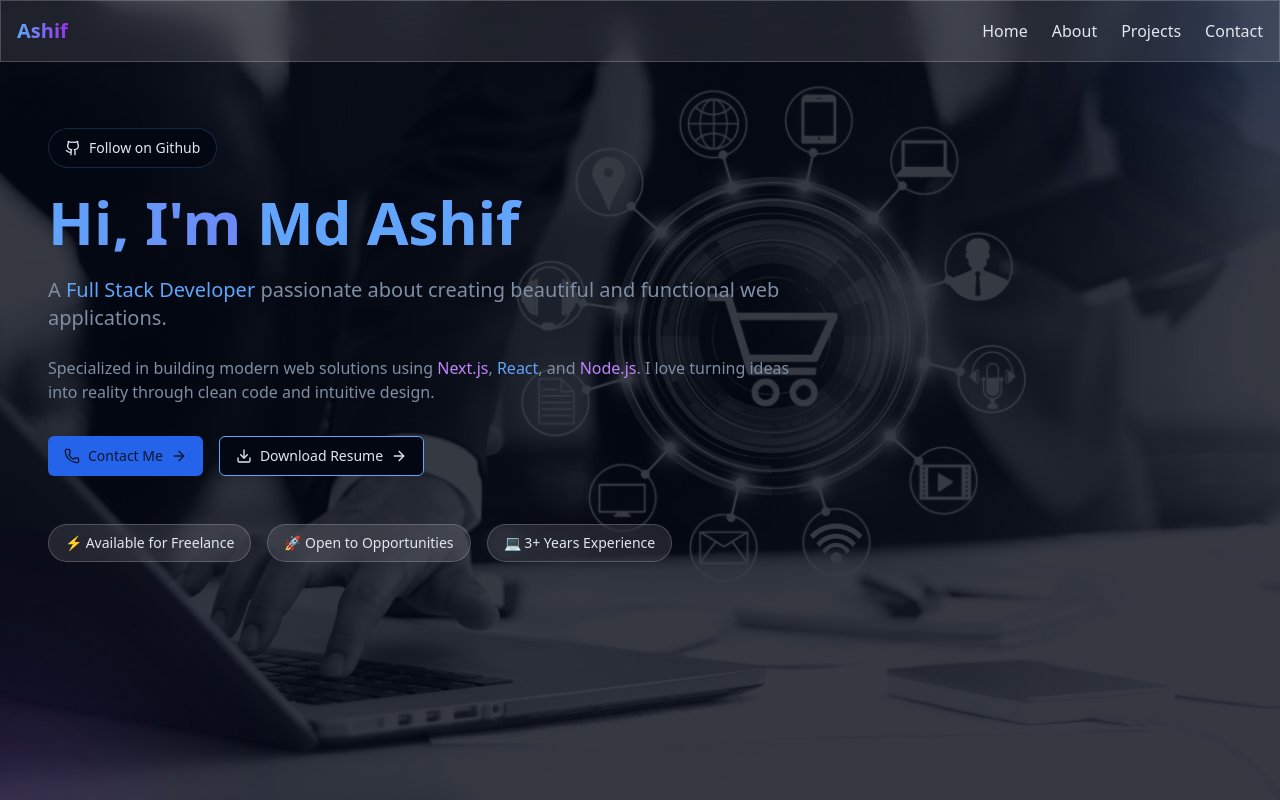
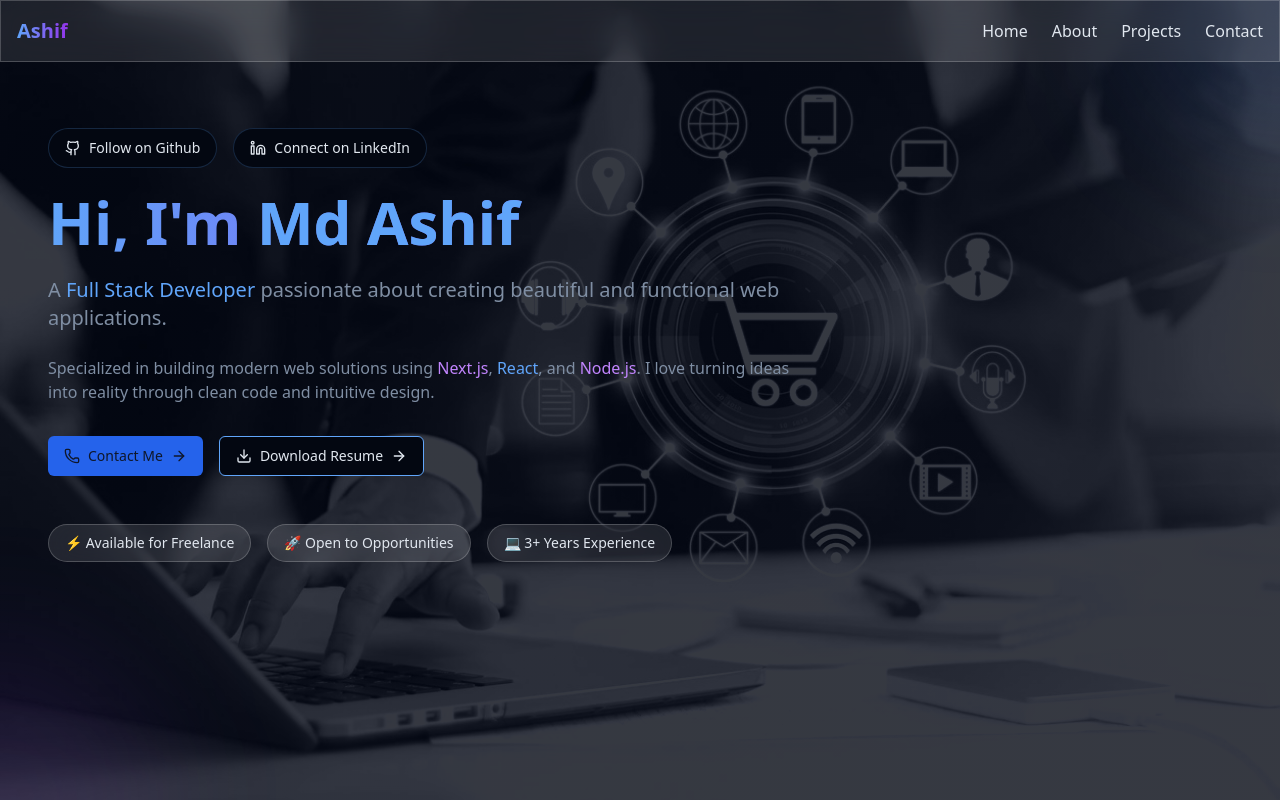
Before and after one commit to ashifreza72/portfolio, a Next.js app: page / in a window 1280 px wide. Shown: the top 800 px of the page. Built offline with nearby package versions, Linux system fonts and the light colour scheme.

Commit message:
added linkdin id in footer section

```diff
--- a/src/components/sections/ContactSection.tsx
+++ b/src/components/sections/ContactSection.tsx
@@ -2,9 +2,10 @@
 
 import { Button } from '@/components/ui/button';
 import { Github, Linkedin, Mail } from 'lucide-react';
-import { useState } from 'react';
+import { useState, useId } from 'react';
 
 export function ContactSection() {
+  const formId = useId();
   const [formData, setFormData] = useState({
     name: '',
     email: '',
@@ -17,26 +18,27 @@ export function ContactSection() {
     e.preventDefault();
     setIsSubmitting(true);
 
+    try {
       const mailtoLink = `mailto:mdashifreza72@gmail.com?subject=Contact from ${formData.name}&body=Name: ${formData.name}%0D%0AEmail: ${formData.email}%0D%0A%0D%0AMessage:%0D%0A${formData.message}`;
-
       window.location.href = mailtoLink;
 
-    // Reset form
       setFormData({
         name: '',
         email: '',
         message: '',
       });
+    } finally {
       setIsSubmitting(false);
+    }
   };
 
   const handleChange = (
     e: React.ChangeEvent<HTMLInputElement | HTMLTextAreaElement>
   ) => {
-    setFormData({
-      ...formData,
+    setFormData((prev) => ({
+      ...prev,
       [e.target.name]: e.target.value,
-    });
+    }));
   };
 
   return (
@@ -72,7 +74,7 @@ export function ContactSection() {
                 asChild
               >
                 <a
-                  href='linkedin.com/in/md-ashif-aab83b259'
+                  href='https://www.linkedin.com/in/md-ashif-aab83b259'
                   target='_blank'
                   rel='noopener noreferrer'
                 >
@@ -85,13 +87,13 @@ export function ContactSection() {
                 className='border-blue-400 hover:bg-blue-400/10'
                 asChild
               >
-                <a href={`mailto:mdashifreza72@gmail.com`}>
+                <a href='mailto:mdashifreza72@gmail.com'>
                   <Mail className='h-5 w-5' />
                 </a>
               </Button>
             </div>
           </div>
-          <form onSubmit={handleSubmit} className='space-y-4'>
+          <form id={formId} onSubmit={handleSubmit} className='space-y-4'>
             <input
               type='text'
               name='name'
@@ -120,9 +122,9 @@ export function ContactSection() {
               className='w-full p-4 rounded-md glass focus:border-blue-400 transition-colors'
             />
             <Button
-              className='bg-blue-600 hover:bg-blue-700 w-full'
               type='submit'
               disabled={isSubmitting}
+              className='bg-blue-600 hover:bg-blue-700 w-full'
             >
               {isSubmitting ? 'Sending...' : 'Send Message'}
             </Button>
--- a/src/components/sections/FooterContent.tsx
+++ b/src/components/sections/FooterContent.tsx
@@ -31,7 +31,7 @@ const socialLinks: SocialLink[] = [
   },
   {
     name: 'LinkedIn',
-    href: 'linkedin.com/in/md-ashif-aab83b259',
+    href: 'https://www.linkedin.com/in/md-ashif-aab83b259',
     icon: Linkedin,
   },
   {
--- a/src/components/sections/HeroSection.tsx
+++ b/src/components/sections/HeroSection.tsx
@@ -1,6 +1,6 @@
 import { useState } from 'react';
 import { Button } from '@/components/ui/button';
-import { ArrowRight, Github, Phone, Download } from 'lucide-react';
+import { ArrowRight, Github, Phone, Download, Linkedin } from 'lucide-react';
 import Image from 'next/image';
 import { PDFViewer } from '@/components/PDFViewer';
 import { downloadResume } from '@/utils/downloadResume';
@@ -58,6 +58,20 @@ export function HeroSection() {
                 >
                   <Github className='mr-2 h-4 w-4' />
                   Follow on Github
+                </a>
+              </Button>
+              <Button
+                variant='outline'
+                className='rounded-full border-blue-400/20 hover:border-blue-400/40'
+                asChild
+              >
+                <a
+                  href='https://www.linkedin.com/in/md-ashif-aab83b259'
+                  target='_blank'
+                  rel='noopener noreferrer'
+                >
+                  <Linkedin className='mr-2 h-4 w-4' />
+                  Connect on LinkedIn
                 </a>
               </Button>
             </div>
```
Lines whose indentation alone changed are shown as unchanged.
